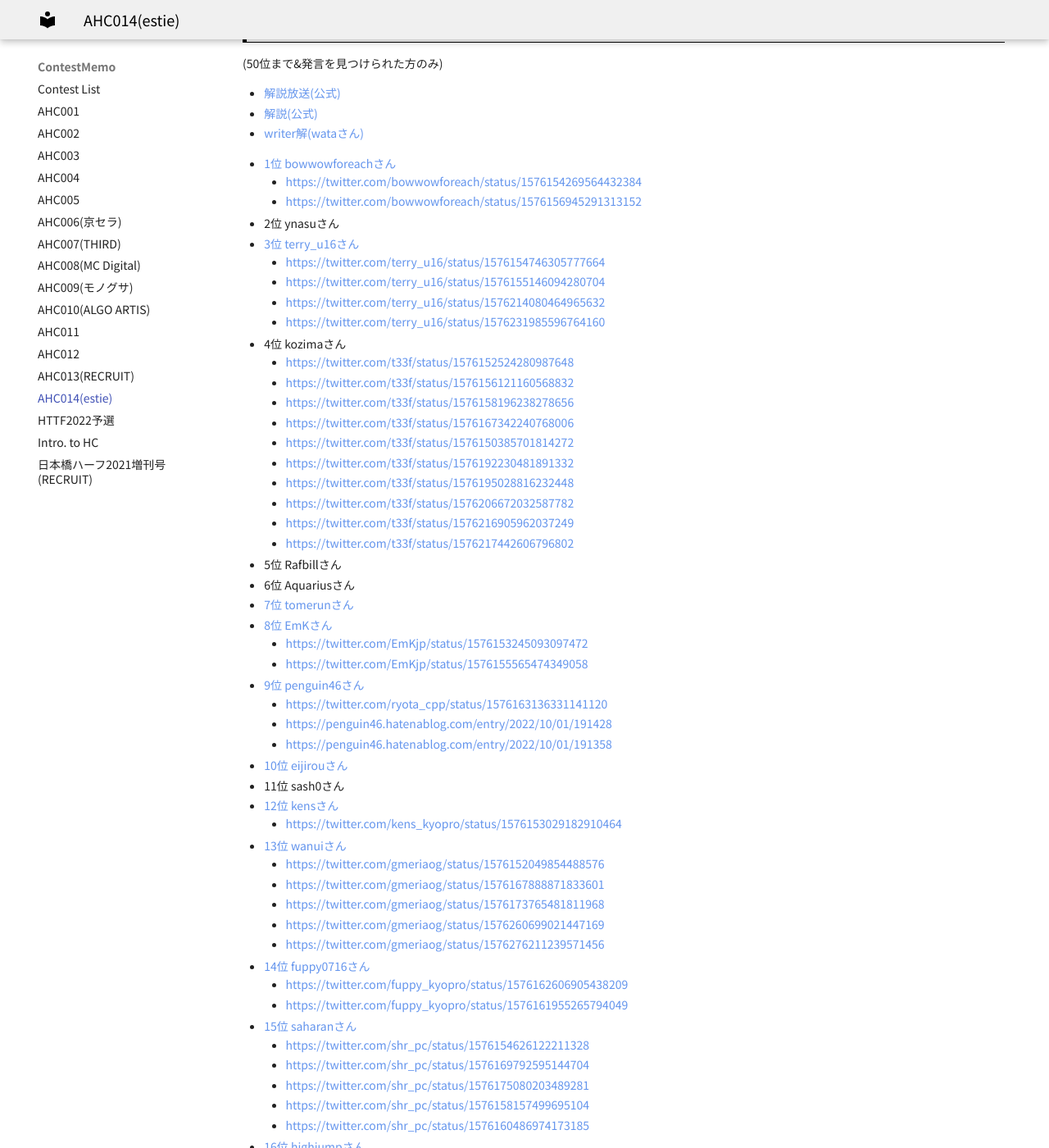
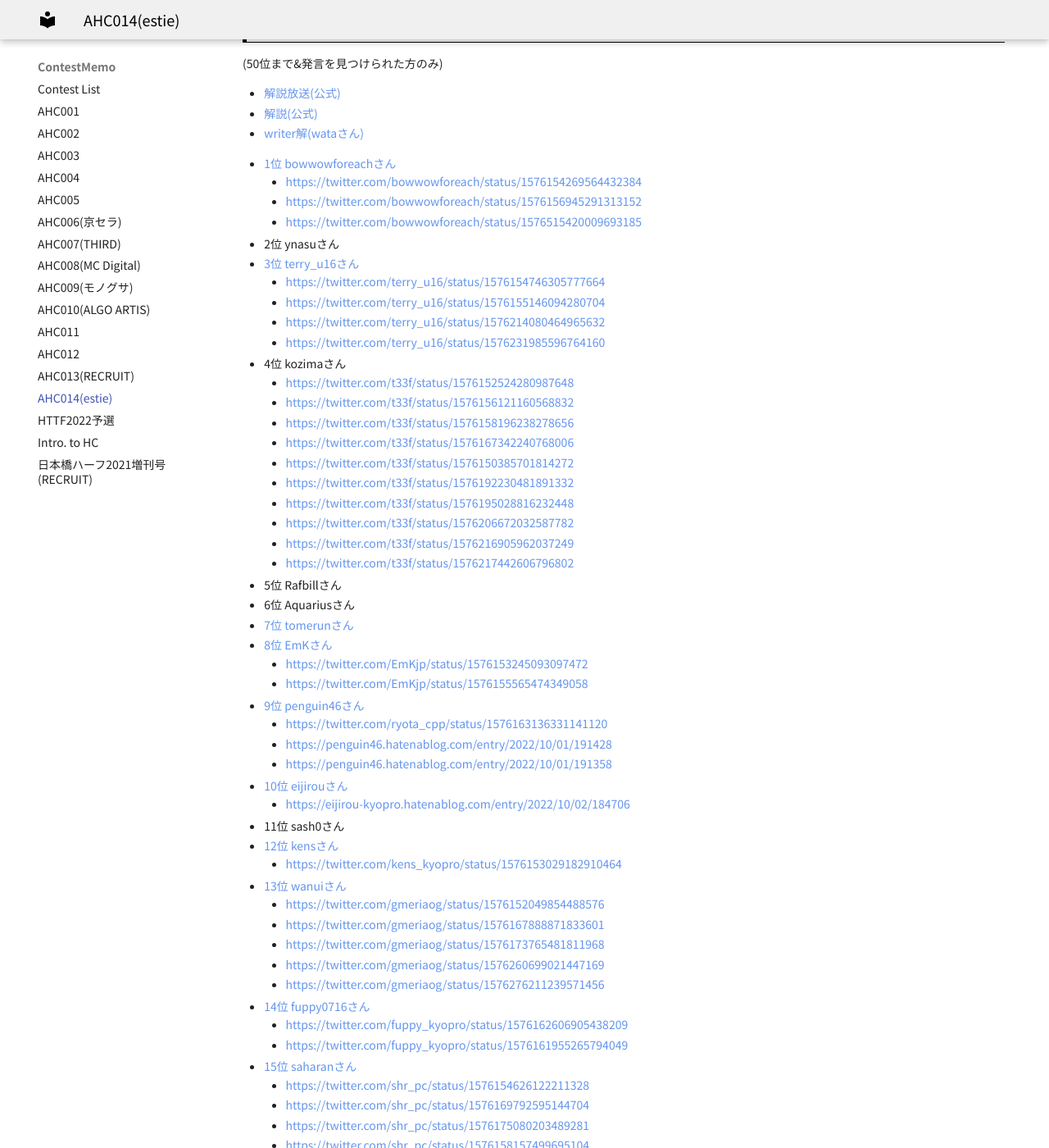
Before and after one commit to jetbead/AtCoderHeuristicContestMemo, an MkDocs documentation site: the page built from docs/ContestMemo/ahc014.md, in a window 1280 px wide and 1400 px high, scrolled down 3193 px. Shown: the whole window at 82% size. Built offline with MkDocs 1.6.1 and Material for MkDocs 9.7.7, drawn with Linux system fonts in a browser that asks for light colours; some web fonts are replaced; some of the changed lines change nothing that is shown.

Commit message:
modify ahc014

```diff
--- a/docs/ContestMemo/ahc014.md
+++ b/docs/ContestMemo/ahc014.md
@@ -139,6 +139,7 @@ title: AHC014(estie)
 - [1位 bowwowforeachさん](https://twitter.com/bowwowforeach/status/1576151587126640641)
   - https://twitter.com/bowwowforeach/status/1576154269564432384
   - https://twitter.com/bowwowforeach/status/1576156945291313152
+  - https://twitter.com/bowwowforeach/status/1576515420009693185
 - 2位 ynasuさん
 - [3位 terry_u16さん](https://twitter.com/terry_u16/status/1576150413782327296)
   - https://twitter.com/terry_u16/status/1576154746305777664
@@ -167,6 +168,7 @@ title: AHC014(estie)
   - https://penguin46.hatenablog.com/entry/2022/10/01/191428
   - https://penguin46.hatenablog.com/entry/2022/10/01/191358
 - [10位 eijirouさん](https://twitter.com/eijirou_kyopro/status/1576205208379457536)
+  - https://eijirou-kyopro.hatenablog.com/entry/2022/10/02/184706
 - 11位 sash0さん
 - [12位 kensさん](https://twitter.com/kens_kyopro/status/1576151871634694144)
   - https://twitter.com/kens_kyopro/status/1576153029182910464
```
